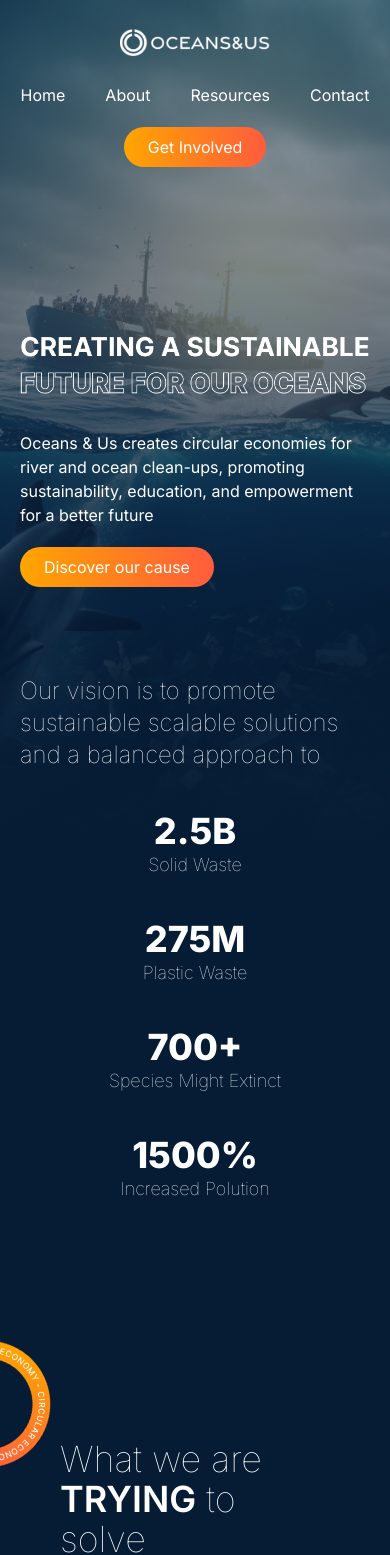
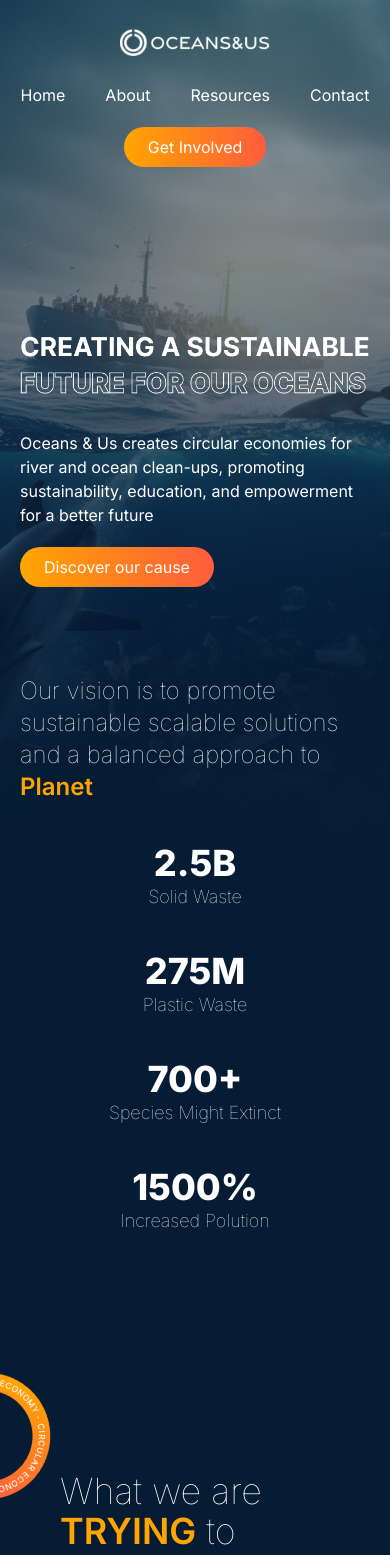
Before and after one commit to devvsakib/ocean_project, a Next.js app: page / in a window 390 px wide. Shown: the top 1555 px of the page. Built offline with nearby package versions, Linux system fonts and the light colour scheme.

Commit message:
extra ui improve

```diff
--- a/src/components/Feature/Feature.js
+++ b/src/components/Feature/Feature.js
@@ -21,7 +21,7 @@ const Feature = () => {
                 }
             </div>
             <div className="p-10 rounded-lg overflow-hidden order-1">
-                <p className="mt-5 text-4xl font-thin">What we are <span className="font-semibold">TRYING</span> to solve</p>
+                <p className="mt-5 text-4xl font-thin">What we are <span className="text-tertiary font-semibold">TRYING</span> to solve</p>
             </div>
         </div >
     )
--- a/src/components/Header/Banner.js
+++ b/src/components/Header/Banner.js
@@ -24,7 +24,7 @@ const Banner = () => {
         </div>
       </div>
       <div className="lg:flex lg:gap-2 justify-between my-20">
-        <p className="font-thin text-2xl lg:w-1/2">Our vision is to promote sustainable scalable solutions and a balanced approach to</p>
+        <p className="font-thin text-2xl lg:w-1/2">Our vision is to promote sustainable scalable solutions and a balanced approach to <span className="text-tertiary font-semibold">Planet</span></p>
         <div className="capitalize grid grid-cols-1 md:grid-cols-2 justify-between flex-1 gap-y-10 mt-10 md:mt-10 lg:mt-0">
           {
             data.map((item, idx) => (
--- a/src/styles/globals.css
+++ b/src/styles/globals.css
@@ -6,6 +6,7 @@
   --background-color: #061C35;
   --gradient-primary: linear-gradient(92.41deg, #FFA500 0%, #FF5C3D 100%);
   --gradient-card: linear-gradient(180deg, rgba(1, 21, 45, 0) 0%, #01152D 100%);
+  --tertiary-color: #FFA500;
 }
 
 body {
@@ -15,14 +16,15 @@ body {
 }
 
 .rotateImage {
-  animation: rotateMe 20s infinite  forwards linear;
+  animation: rotateMe 20s infinite forwards linear;
 }
 
 @keyframes rotateMe {
-  0%{
+  0% {
     transform: rotate(0deg);
   }
-  100%{
+
+  100% {
     transform: rotate(360deg);
   }
 }
--- a/tailwind.config.js
+++ b/tailwind.config.js
@@ -8,6 +8,7 @@ module.exports = {
   theme: {
     extend: {
       colors: {
+        tertiary: 'var(--tertiary-color)'
       },
       backgroundColor: {
         primary: 'var(--background-color)'
```
